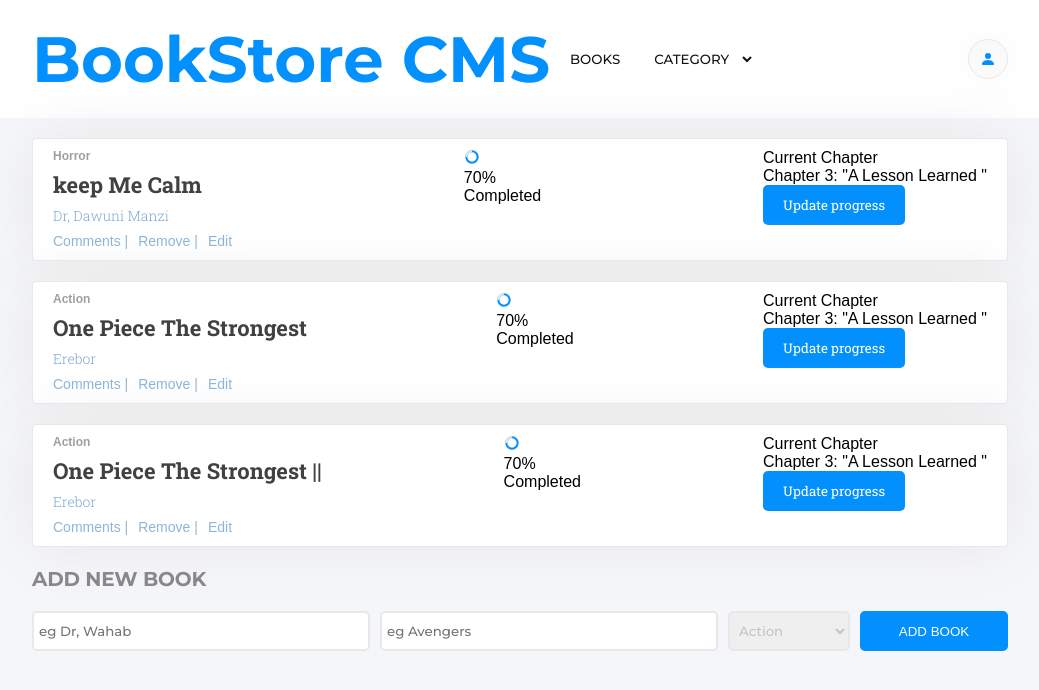
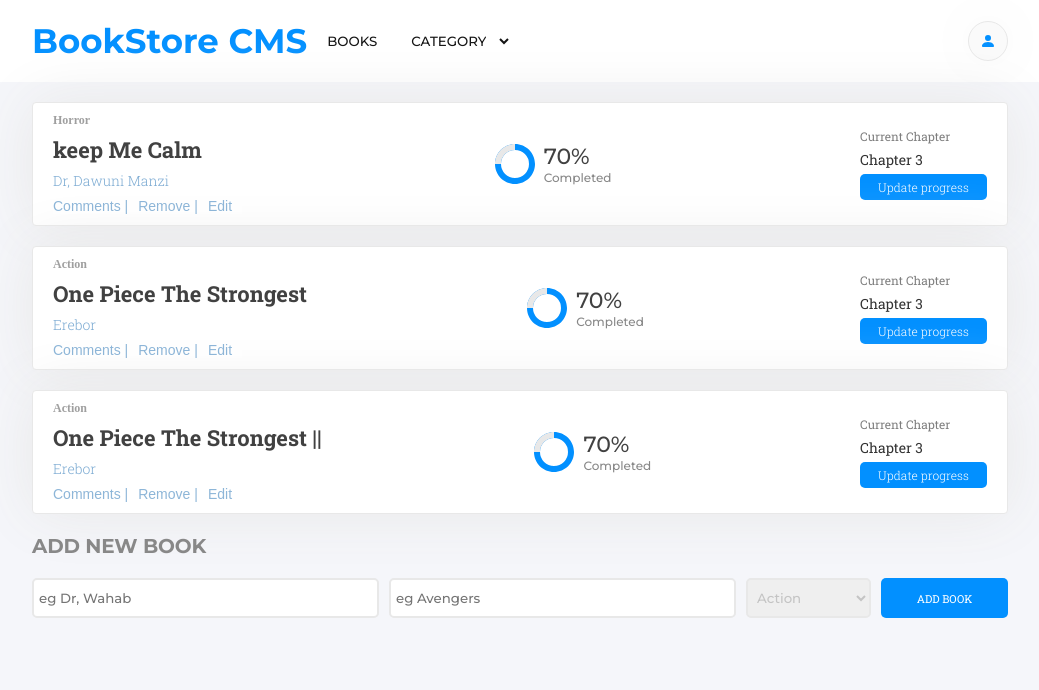
Before and after one commit to codesalley/book-store, a React (Create React App) app: page / in a window 1280 px wide. Shown: the top 690 px of the page, without its empty margins (120-1159 px from the left). Built offline with nearby package versions, Linux system fonts and the light colour scheme.

Commit message:
add media query to hide update section

```diff
--- a/src/components/App.css
+++ b/src/components/App.css
@@ -2,7 +2,7 @@
   font-family: 'Montserrat', sans-serif;
   color: #0290ff;
   white-space: nowrap;
-  font-size: 5vw;
+  font-size: 34px;
   font-weight: bold;
 }
 
@@ -84,11 +84,26 @@
   border: none;
   border-radius: 5px;
   color: white;
-  padding: 10px 20px;
+  padding: 10px 8px;
   font-family: 'Roboto Slab', serif;
+  font-size: 11px;
 }
 
 .btn span {
   -webkit-filter: blur(0.5px);
   filter: blur(0.5px);
 }
+
+
+@media screen and (max-width: 666px) {
+  .left-nav {
+    display: none;
+  }
+  .right-nav h1{
+      font-size: 20px;
+  }
+.nav-btn {
+  font-size: 11px;
+}
+
+}
--- a/src/components/Book.css
+++ b/src/components/Book.css
@@ -42,6 +42,64 @@
   color: #121212;
 }
 
+.read-status {
+  display: flex;
+  align-items: center;
+  justify-content: center;
+  gap: 5px;
+}
+
+
+.status {
+  font-size: 22px;
+  font-weight: normal;
+  font-stretch: normal;
+  font-style: normal;
+  line-height: normal;
+  letter-spacing: normal;
+  color: #121212;
+  font-family: 'Montserrat', sans-serif;
+  opacity: 0.8;
+}
+
+.chapter-current {
+  font-size: 12px;
+  opacity: 0.5;
+  font-family: 'Roboto Slab', serif;
+}
+
+.chapter {
+  font-size: 14px;
+  opacity: 0.8;
+  font-family: 'Roboto Slab', serif;
+}
+
+
+
+.btn-update {
+  background-color: #0290ff;
+  padding: 5px 18px;
+  font-size: 12px;
+  height: inherit;
+  font-family: 'Roboto Slab', serif;
+  font-weight: 300;
+  border: none;
+  color: white;
+  border-radius: 5px;
+}
+
+.complete-status {
+  font-size: 12px;
+  color: #121212;
+  font-family: 'Montserrat', sans-serif;
+  opacity: 0.5;
+}
+
+.spinner {
+  width: 48px;
+  height: 48px;
+}
+
 .book-title {
   font-size: 22px;
   font-weight: bold;
@@ -51,6 +109,14 @@
   font-family: 'Roboto Slab', serif;
   opacity: 0.8;
   color: #121212;
+}
+
+.book-update {
+  display: flex;
+  flex-direction: column;
+  align-items: flex-start;
+  justify-content: center;
+  gap: 5%;
 }
 
 .book-author {
@@ -63,3 +129,14 @@
   color: #4386bf;
   opacity: 0.7;
 }
+
+@media screen and (max-width: 756px) {
+  .read-status {
+    display: none;
+  }
+}
+@media screen and (max-width: 556px) {
+  .book-update {
+    display: none;
+  }
+}
--- a/src/components/Book.js
+++ b/src/components/Book.js
@@ -18,7 +18,7 @@ const Book = (props) => {
         </div>
       </div>
       <div className="read-status">
-        <img src={svgLoader} alt="spinner" />
+        <img className="spinner" src={svgLoader} alt="spinner" />
         <div>
           <p className="status">70%</p>
           <p className="complete-status">Completed</p>
@@ -26,8 +26,8 @@ const Book = (props) => {
       </div>
       <div className="book-update">
         <p className="chapter-current">Current Chapter</p>
-        <p className="chapter">Chapter 3: &quot;A Lesson Learned &quot;</p>
-        <button type="button" className="btn btn-update">Update progress </button>
+        <p className="chapter">Chapter 3 </p>
+        <button type="button" className="btn-update">Update progress </button>
       </div>
     </div>
 
--- a/src/index.css
+++ b/src/index.css
@@ -2,7 +2,6 @@
   margin: 0;
   padding: 0;
   box-sizing: border-box;
-  font-family: 'Poppins', sans-serif;
 }
 
 
```
